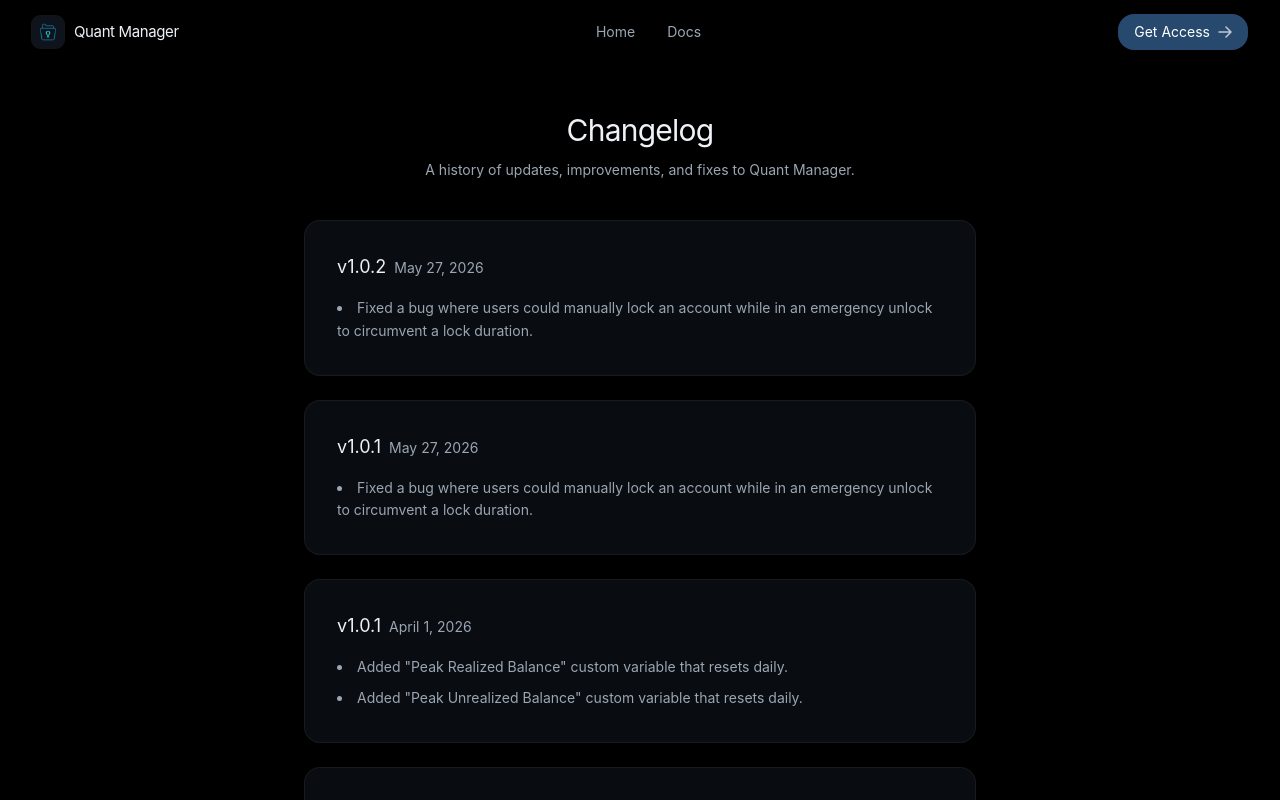
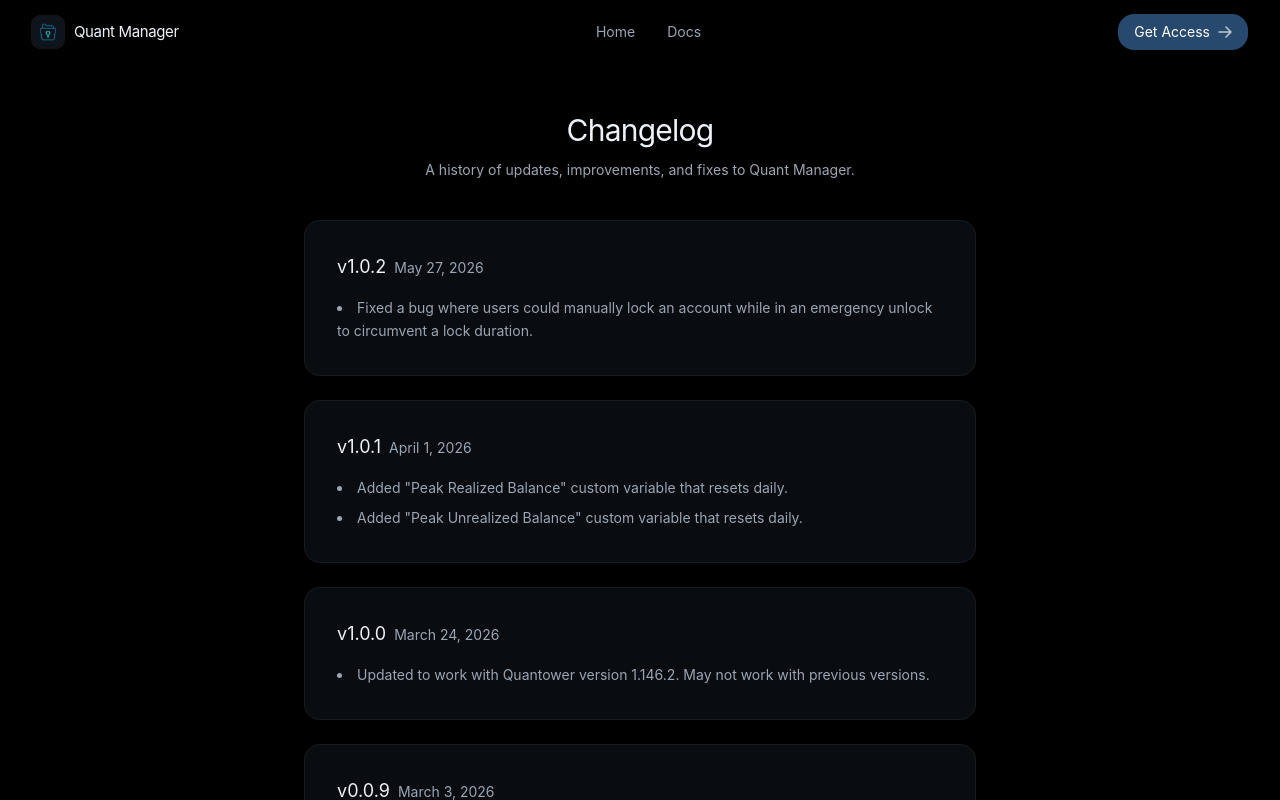
Before and after one commit to ethandlow/quant_manager_website, a Next.js app: page /docs/changelog in a window 1280 px wide. Shown: the top 800 px of the page. Built offline with nearby package versions, Linux system fonts and the light colour scheme.

Commit message:
1.0.2 rev

```diff
--- a/src/data/changelog.ts
+++ b/src/data/changelog.ts
@@ -7,13 +7,6 @@ export interface ChangelogEntry {
 export const changelog: ChangelogEntry[] = [
   {
     version: "1.0.2",
-    date: "2026-05-27",
-    changes: [
-      "Fixed a bug where users could manually lock an account while in an emergency unlock to circumvent a lock duration.",
-    ],
-  },
-  {
-    version: "1.0.1",
     date: "2026-05-27",
     changes: [
       "Fixed a bug where users could manually lock an account while in an emergency unlock to circumvent a lock duration.",
```
